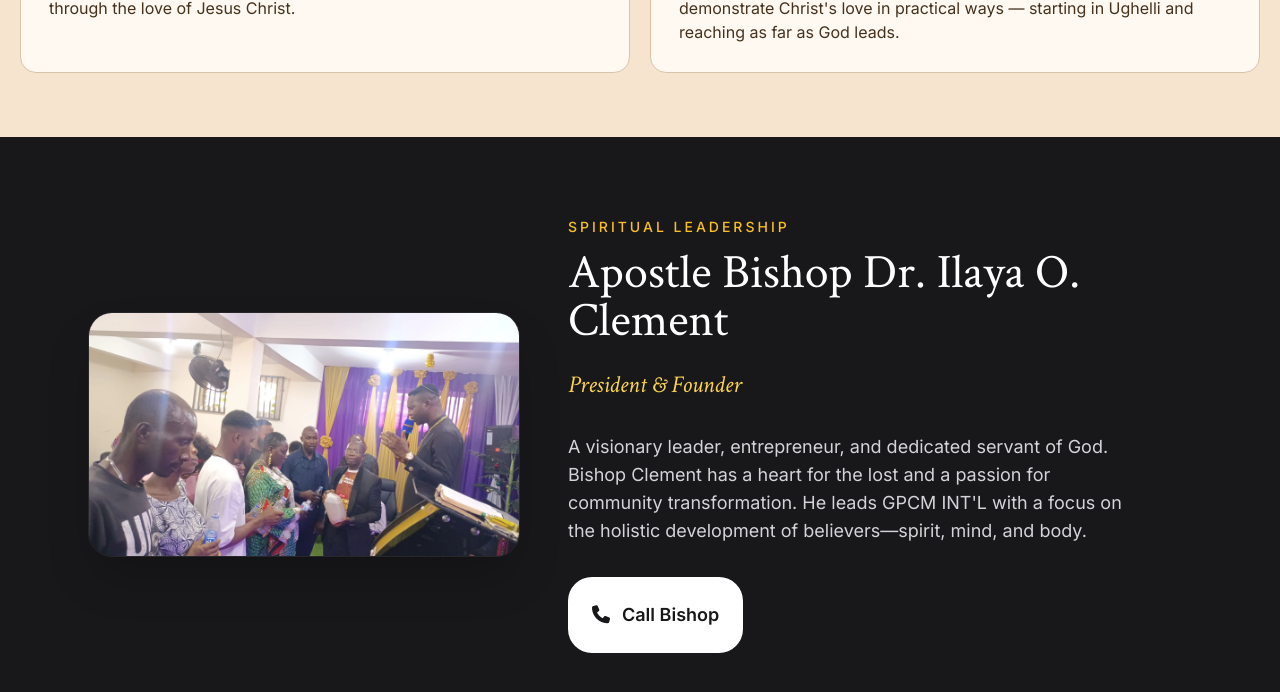
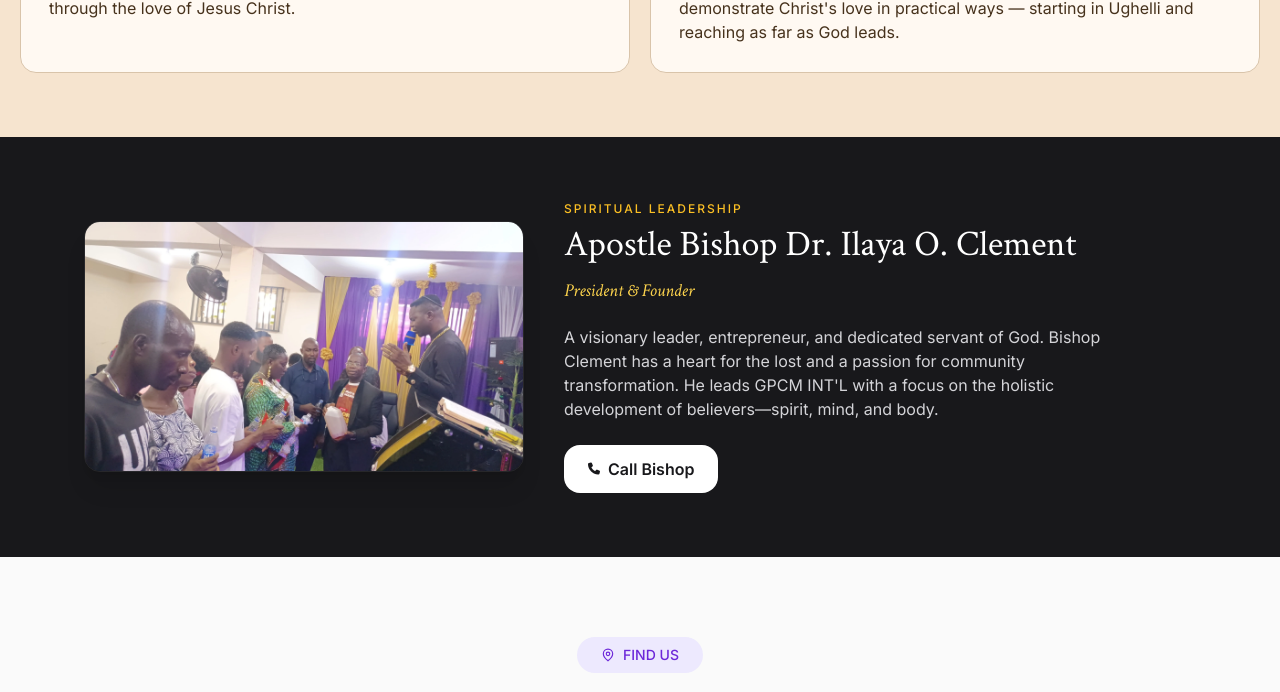
Before and after one commit to Mperomishael/gpcm-intl, a React (Vite) app in the folder gpcm-app/: page / in a window 1280 px wide. Shown: the part 1900-2592 px from the top of the page. Built offline with nearby package versions, Linux system fonts and the light colour scheme; no server answers.

Commit message:
Refactor FeaturesSection layout and styles

```diff
--- a/gpcm-app/src/components/FeaturesSection.tsx
+++ b/gpcm-app/src/components/FeaturesSection.tsx
@@ -3,47 +3,44 @@ import { useMedia } from '../hooks/useMedia';
 
 export default function FeaturesSection() {
   const { media, loading } = useMedia('leader');
-  // First visible leader image (or fallback)
   const leaderImage = media.find((m) => m.type === 'image')?.url ?? '/images/worship.webp';
 
   return (
-    <section className="py-14 sm:py-16 md:py-20 bg-zinc-900 text-white relative z-10">
-      <div className="max-w-6xl mx-auto px-4 sm:px-6">
-        <div className="grid grid-cols-1 md:grid-cols-12 gap-8 md:gap-12 items-center">
-
+    <section className="py-10 sm:py-14 md:py-16 bg-zinc-900 text-white relative z-10">
+      <div className="max-w-6xl mx-auto px-4 sm:px-5">
+        <div className="grid grid-cols-1 md:grid-cols-12 gap-6 md:gap-10 items-center">
           <div className="md:col-span-5">
             {loading ? (
-              <div className="rounded-2xl sm:rounded-3xl w-full aspect-[4/5] sm:aspect-[3/4] skeleton-preload-dark border border-zinc-800" />
+              <div className="rounded-2xl w-full aspect-[4/5] max-h-[280px] sm:max-h-[360px] md:max-h-none skeleton-preload-dark border border-zinc-800 mx-auto" />
             ) : (
               <img
                 src={leaderImage}
                 alt="Apostle Bishop Dr. Ilaya O. Clement"
-                className="rounded-2xl sm:rounded-3xl shadow-2xl w-full object-cover border border-zinc-800 aspect-[4/5] sm:aspect-auto max-h-[420px] md:max-h-none mx-auto"
+                className="rounded-2xl shadow-xl w-full object-cover border border-zinc-800 aspect-[4/5] max-h-[280px] sm:max-h-[360px] md:max-h-none md:aspect-auto mx-auto"
               />
             )}
           </div>
-
           <div className="md:col-span-7 text-center md:text-left">
-            <div className="uppercase tracking-[2px] sm:tracking-[3px] text-amber-400 text-xs sm:text-sm font-medium mb-2 sm:mb-3">
+            <div className="uppercase tracking-[2px] text-amber-400 text-[11px] sm:text-xs font-medium mb-2">
               Spiritual Leadership
             </div>
-            <h2 className="font-serif text-3xl sm:text-4xl md:text-5xl leading-tight mb-3 sm:mb-6 text-white">
+            <h2 className="font-serif text-2xl sm:text-3xl md:text-4xl leading-snug mb-2 sm:mb-3 text-white">
               Apostle Bishop Dr. Ilaya O. Clement
             </h2>
-            <p className="text-lg sm:text-xl md:text-2xl text-amber-300 mb-4 sm:mb-8 font-serif italic">
+            <p className="text-base sm:text-lg text-amber-300 mb-3 sm:mb-5 font-serif italic">
               President &amp; Founder
             </p>
-            <p className="text-zinc-300 leading-relaxed text-sm sm:text-base md:text-lg mb-6 sm:mb-8 max-w-xl mx-auto md:mx-0">
+            <p className="text-zinc-300 leading-relaxed text-sm sm:text-base mb-5 sm:mb-6 max-w-xl mx-auto md:mx-0">
               A visionary leader, entrepreneur, and dedicated servant of God. Bishop Clement has a heart
               for the lost and a passion for community transformation. He leads GPCM INT&apos;L with a focus
               on the holistic development of believers—spirit, mind, and body.
             </p>
-            <div className="flex gap-3 sm:gap-4 justify-center md:justify-start">
+            <div className="flex justify-center md:justify-start">
               <a
                 href="tel:+2348069390490"
-                className="flex-1 sm:flex-none min-w-[160px] bg-white text-zinc-900 py-3.5 sm:py-5 md:py-6 px-6 rounded-2xl sm:rounded-3xl flex items-center justify-center gap-2.5 sm:gap-3 font-semibold text-sm sm:text-base md:text-lg hover:bg-amber-300 active:scale-[0.98] transition-all"
+                className="inline-flex items-center justify-center gap-2 bg-white text-zinc-900 py-2.5 sm:py-3 px-5 sm:px-6 rounded-xl sm:rounded-2xl font-semibold text-sm sm:text-base hover:bg-amber-300 active:scale-[0.98] transition-all"
               >
-                <i className="fa-solid fa-phone" />
+                <i className="fa-solid fa-phone text-xs" />
                 Call Bishop
               </a>
             </div>
```
